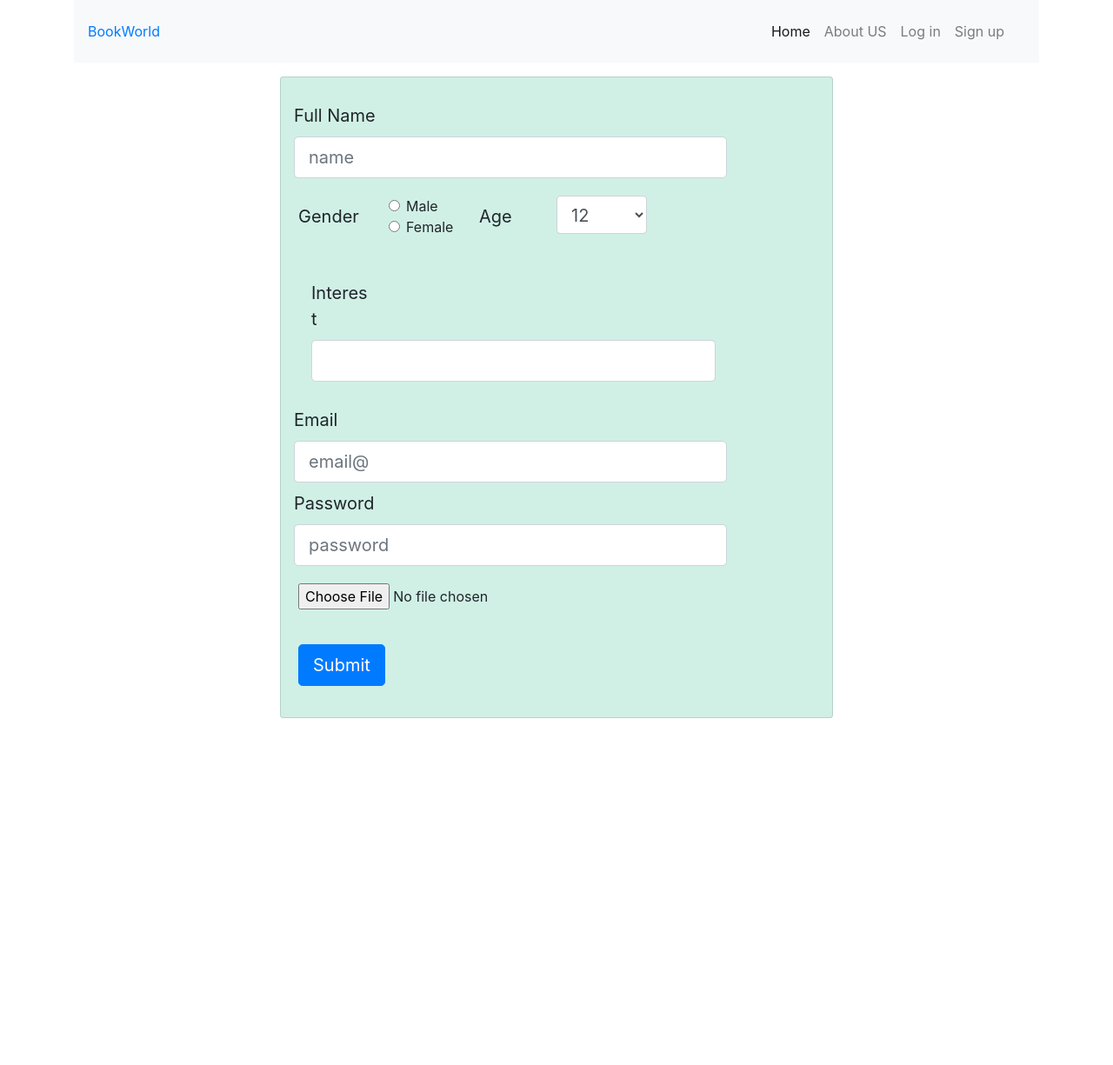
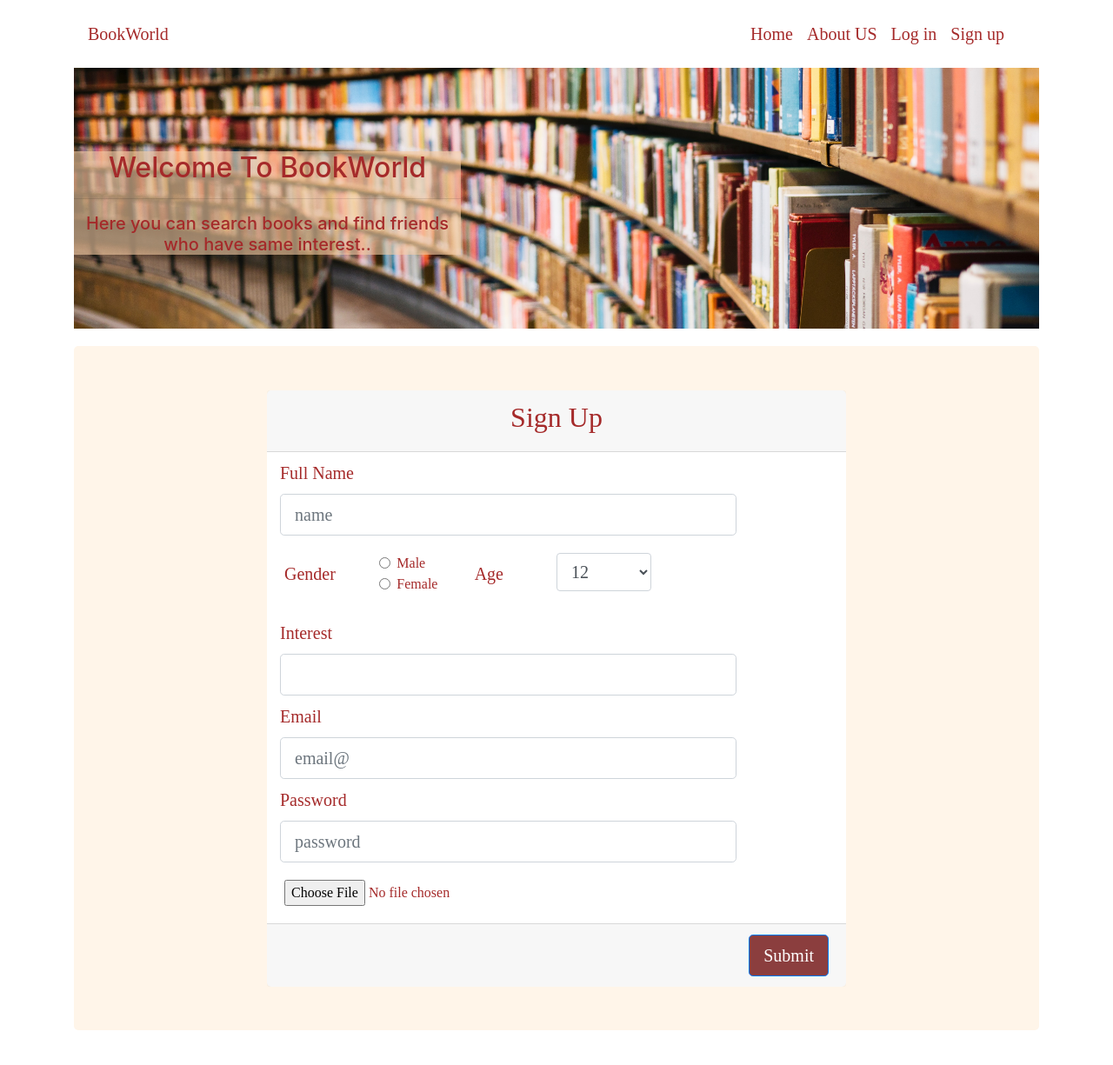
Before and after one commit to Sameea786/project-book, a Flask app: page /signup in a window 1280 px wide. Shown: the whole page at 87% size. Before the commit the page ends 826 px from the top, so only its background shows below. Run offline with Flask 2, Linux system fonts and the light colour scheme; some libraries are stand-ins or nearby versions.

Commit message:
complete with user design

```diff
--- a/server.py
+++ b/server.py
@@ -3,7 +3,7 @@
 from flask import (Flask , render_template, request, flash, session, redirect,jsonify)
 from model import connect_to_db
 import crud
-from data.books import get_books,search_book_with_google_id
+from data.books import get_books,search_book_with_google_id_and_set_with_review,search_book_with_google_id
 
 from jinja2 import StrictUndefined
 import cloudinary.uploader
@@ -64,12 +64,34 @@ def process_logout():
     return redirect("/")
 
 
-@app.route('/search')
-def search_book():
-    """search book"""
-    search_keyword=request.args.get("search")
-    books=get_books(search_keyword)
-    return  render_template("index.html", books= books)
+@app.route('/signup')
+def sign_up():
+    """return sign up page"""
+    if session.get("id") is None:
+        return render_template("signup.html")
+    else:
+        return redirect("/")
+
+
+
+@app.route('/processSignup', methods=["POST"])
+def process_signup():
+    """this function will save user get information from sign up
+    form,return him to index page"""
+
+    fname = request.form.get("name")
+    email = request.form.get("email")
+    password = request.form.get("password")
+    age = request.form.get("age")
+    gender= request.form.get("gender")
+    user_image = request.files['userimage']
+    interest = request.form.get("interest")
+    result = cloudinary.uploader.upload(user_image,api_key=CLOUDINARY_KEY,api_secret=CLOUDINARY_KEY_SECRET,
+    cloud_name="dj4hb9gek")
+    img_url=result['secure_url']
+    user=crud.create_user(fname,img_url,email,password,age,gender,interest)
+    return redirect("/")
+
 
 
 
@@ -87,33 +109,29 @@ def user_profile():
 
 
 
-@app.route('/signup')
-def sign_up():
-    if session.get("id") is None:
-        return render_template("signup.html")
-    else:
-        return redirect("/")
 
 
-
-@app.route('/processSignup', methods=["POST"])
-def process_signup():
-    """this function will save user get information from sign up
-    form, save in database and return him to index page"""
-
-    fname = request.form.get("name")
+@app.route("/updateprofile", methods=["POST"])
+def update_profile():
+    """update user name and profile"""
+    name = request.form.get("name")
     email = request.form.get("email")
-    password = request.form.get("password")
-    age = request.form.get("age")
-    gender= request.form.get("gender")
     user_image = request.files['userimage']
-    interest = request.form.get("interest")
-    print(CLOUDINARY_KEY_SECRET)
     result = cloudinary.uploader.upload(user_image,api_key=CLOUDINARY_KEY,api_secret=CLOUDINARY_KEY_SECRET,
     cloud_name="dj4hb9gek")
     img_url=result['secure_url']
-    user=crud.create_user(fname,img_url,email,password,age,gender,interest)
+    crud.update_user(session['id'],name,email,img_url)
+
     return redirect("/")
+
+
+@app.route('/search')
+def search_book():
+    """search book"""
+    search_keyword=request.args.get("search")
+    books=get_books(search_keyword)
+    return  render_template("index.html", books= books)
+
 
 
 @app.route('/favoriteSuggest',methods=["POST"])
@@ -142,14 +160,14 @@ def favorite_suggest():
 
 @app.route('/addreview',methods = ["POST"])
 def add_review():
-    """add review of book in database"""
+    """add book review in database"""
 
     if session.get("id",None):
         name = request.form.get("name")
         google_id = request.form.get("google_id")
         review = request.form.get("value")
         userbook=crud.save_review(session["id"],google_id,name,review)
-        print(userbook)
+        print(google_id,review)
         return jsonify({"message":"Your review is added"})
     else:
         return jsonify({"message":"You need to sign up"})
@@ -157,14 +175,10 @@ def add_review():
 
 @app.route('/deletereview', methods= ["POST"])
 def delete_review():
-
+    """it will delete review through google id """
     google_id = request.form.get("google_id")
-    print(google_id)
     userbook = crud.delete_review(session["id"], google_id)
     return jsonify({"message":"You delete your review"})
-
-
-
 
 
 
@@ -190,15 +204,11 @@ def manage_friend():
     if session.get("id",None):
         friend_id=request.form.get("user_id")
         status=request.form.get("status")
-        print(status,session['id'],friend_id)
-        print(type(session['id']))
         friend=crud.update_friend_status(session['id'],friend_id,status)
+        status=status.capitalize()
         if friend:
-            print("loop delete")
             return jsonify({'message': status})
-
         else:
-            print("issue")
             return jsonify({'message':'Issue with request'})
     else:
         return redirect("/")
@@ -208,57 +218,51 @@ def manage_friend():
 @app.route("/review")
 def get_review():
 
-    google_id_with_review = crud.get_review_google_id(session['id'])
-    books=search_book_with_google_id(google_id_with_review[0])
-    return render_template("userreview.html",fav_books=books,reviews =  google_id_with_review[1],zip=zip)
+    friend_id= request.args.get("friend_id")
+    if friend_id:
+        google_id_with_review = crud.test_get_review_google_id(friend_id)
+        books=search_book_with_google_id_and_set_with_review(google_id_with_review)
+    else:
+        google_id_with_review = crud.test_get_review_google_id(session['id'])
+        books=search_book_with_google_id_and_set_with_review(google_id_with_review)
+    return render_template("userreview.html",fav_books=books,friend_id=friend_id)
 
 
 @app.route("/favorite")
 def get_favorite():
 
     friend_id= request.args.get("friend_id")
-    # if friend_id:
-    #     google_id = crud.get_favorite_suggest(friend_id) # this function is returning all googlgle key which have
-    #     fav_books = search_book_with_google_id(google_id[0])
-    # else:
-    print("favorite")
-    google_id = crud.get_favorite_suggest(session['id']) # this function is returning all googlgle key which have
-    fav_books = search_book_with_google_id(google_id[0])
-    return render_template("favoritebook.html",fav_books=fav_books)
+    if friend_id:
+        google_id = crud.get_favorite_suggest(friend_id) # this function is returning all googlgle key which have
+        fav_books = search_book_with_google_id(google_id[0])
+    else:
+        google_id = crud.get_favorite_suggest(session['id']) # this function is returning all googlgle key which have
+        fav_books = search_book_with_google_id(google_id[0])
+    return render_template("favoritebook.html",fav_books=fav_books,friend_id=friend_id)
 
 @app.route("/suggest")
 def get_suggest():
-
-    google_id = crud.get_favorite_suggest(session['id']) # this function is returning all googlgle key which have
-    suggest_books = search_book_with_google_id(google_id[1])
-    print("suggest")
-    return render_template("suggestbook.html",suggest_books=suggest_books)
+    friend_id= request.args.get("friend_id")
+    if friend_id:
+        google_id = crud.get_favorite_suggest(friend_id) # this function is returning all googlgle key which have
+        suggest_books = search_book_with_google_id(google_id[1])
+    else:
+        google_id = crud.get_favorite_suggest(session['id']) # this function is returning all googlgle key which have
+        suggest_books = search_book_with_google_id(google_id[1])
+    return render_template("suggestbook.html",suggest_books=suggest_books,friend_id=friend_id)
 
 @app.route("/requestfriend")
 def get_requested_friend():
-
+    """return friend requests"""
     requested_friend=crud.get_requested_friend(session['id'])
     return render_template("requestfriend.html", friend_requests=requested_friend)
 
+
 @app.route("/friends")
 def get_friends():
-
+    """return friends"""
     friends= crud.get_friend(session['id'])
-    #logic_for_friend()
     return render_template("friends.html", friends=friends)
-
-def logic_for_friend():
-    friends= crud.get_friend(session['id'])
-    friend_list=[]
-    for friend in friends:
-        google_id = crud.get_favorite_suggest(friend.user_id) # this function is returning all googlgle key which have
-        fav_books = search_book_with_google_id(google_id[0])
-        suggest_books = search_book_with_google_id(google_id[1])
-
-        friend_list.append([friend,fav_books,suggest_books])
-    print(friend_list)
-
-
 
 
 @app.route("/sharebooks")
--- a/static/bookevents.js
+++ b/static/bookevents.js
@@ -5,12 +5,9 @@
 
 $('.favorite,.suggest,.lend').on("change",(evt)=>{
     evt.preventDefault()
-    alert("book")
     const google_id = evt.target.id
     const name= evt.target.name
     const status = evt.target.checked
-    alert(google_id)
-    alert(status)
     const dataform={
         'google_id':google_id,
         'name' :  name,
@@ -32,7 +29,6 @@ $('.favorite,.suggest,.lend').on("change",(evt)=>{
 $('.save-review').on('click',(evt)=>{
 
     evt.preventDefault()
-    alert("book")
     console.log(evt)
     const google_id = (evt.target.id).split('-')[1]
     const name = evt.target.name
@@ -60,7 +56,6 @@ $(".add-friend,.request-friend,.reject-friend").on('click',(evt)=>{
     evt.preventDefault()
     const user_id = evt.target.id
     const status=  evt.target.name
-    alert(user_id)
     const data={'user_id':user_id,'status':status }
 
 $.post("/manageFriend",data,(result)=>{
@@ -132,14 +127,14 @@ $(".user-name").on("click",(evt)=>{
     })
 })
 
-// $(".friend-favorite").on("click",(evt)=>{
-//     evt.preventDefault()
-//     alert(evt.target.id)
-//     const data={'friend_id':evt.target.id}
-//     $.get("/favorite",(data),(result)=>{
-//         $("#check" ).html(result)
-//         $( "#favoritebook" ).modal('show');
-//         })
 
-
-// })
+$(".save-profile").on("click",(evt)=>{
+    const name = $("#name").val()
+    const email = $("#email").val()
+    const img_file=$("image").val()
+    const data = {'name':name,'email':email,'img_file':img_file}
+    $.post("/updateprofile",(data),(result)=>{
+        $('.close2').trigger('click');
+        alert("update")
+    });
+})
--- /dev/null
+++ b/static/css/style.css
@@ -0,0 +1,75 @@
+div.main-container{
+    background-color:rgb(255, 245, 233);
+    color:brown;
+    font-size: medium;
+    font-family: serif;
+    border-radius: 5px;
+    padding-top: 1px;
+    margin-top: 20px;
+}
+
+.view{
+    color:brown;}
+
+.navbar-custom{
+    color:black;
+    font-family: serif;
+    font-size: 20px;
+}
+
+
+.book-info{
+    background-color: whitesmoke;
+    margin:5px;
+    border-radius: 5px;
+      /* margin-left: 3px;
+    margin-bottom: 15px; */
+}
+img{
+    display:block;
+    margin-top: 5%;
+    margin-left: auto;
+    margin-right: auto;
+    width:95%
+}
+/* .navbar-custom a{
+    color:brown
+} */
+ .modal-body{
+    background-color: whitesmoke;
+
+}
+.card-text{
+     color:rgb(41, 40, 40);
+}
+.card{
+    background-color: white; ;
+}
+ .form{
+
+    margin-bottom: 40px;
+    margin-top: 50px;
+    margin-left: auto;
+    margin-right: auto;
+    padding-bottom: 20px;
+
+     width:60%
+
+}
+.form-signup{
+    background-color:white;
+    border-radius: 5px;
+    margin-bottom: 30px;
+
+}
+.btn-primary{
+    background-color: rgb(139, 62, 62);
+}
+.btn-secondary{
+    background-color: brown;
+
+
+}
+a{
+    color:brown
+}
--- a/templates/base.html
+++ b/templates/base.html
@@ -7,6 +7,7 @@
     <meta name="viewport" content="width=device-width">
     <link rel="stylesheet" href="https://stackpath.bootstrapcdn.com/bootstrap/4.3.1/css/bootstrap.min.css"
      integrity="sha384-ggOyR0iXCbMQv3Xipma34MD+dH/1fQ784/j6cY/iJTQUOhcWr7x9JvoRxT2MZw1T" crossorigin="anonymous">
+     <link rel="stylesheet" href="/static/css/style.css">
 
      <script
      src="https://code.jquery.com/jquery-3.6.0.js"
@@ -23,11 +24,11 @@
     {% block head %}{% endblock %}
   </head>
   <body class="container">
-    <nav class="navbar sticky-top navbar-light bg-light">
+    <nav class="navbar navbar-custom  main-container">
       <div class="site-logo">
-          <a href="index.html" class="text-black"><span class="text">Book</span>World</a>
+          <a href="/" class="text-black"><span class="text">Book</span>World</a>
       </div>
-      <nav class="navbar navbar-expand-sm navbar-light bg-light">
+      <nav class="navbar navbar-expand-sm">
           <button class="navbar-toggler d-lg-none" type="button" data-toggle="collapse"
               data-target="#collapsibleNavId" aria-controls="collapsibleNavId" aria-expanded="false"
               aria-label="Toggle navigation">
@@ -68,11 +69,34 @@
           </div>
       </nav>
     </nav>
+
+    <div class="view"
+    style="background-image: url('/static/img/books2.jpg');background-size:cover;background-position: center; min-height: 300px;">
+    <!-- Mask & flexbox options-->
+    <div class="mask rgba-gradient align-items-center">
+        <!--Grid row-->
+        <div class="row">
+            <!--Grid column-->
+            <div class="col-md-5  text-center text-md mt-xl-5 mb-5"
+                data-wow-delay="0.3s"  >
+                <div style="background: rgba(247, 206, 165, 0.6)">
+                <h2 class="h2-responsive text  mt-sm-5" >Welcome To BookWorld </h2>
+                <hr class="hr-light">
+                <h5 class="mb-4" >Here you can search books and find friends who have same interest..</h6>
+            </div>
+            </div>
+            <!--Grid column-->
+        </div>
+        <!--Grid row-->
+    </div>
+</div>
+    <div class="main-container">
     {% block body %}{% endblock %}
 
     {% block after_body %}{% endblock %}
 
     <script src="/static/bookevents.js"></script>
+  </div>
 
   </body>
 </html>
--- a/templates/signup.html
+++ b/templates/signup.html
@@ -1,10 +1,15 @@
 {% extends "base.html" %}
 {% block body%}
-<div class="container" style="max-width:60%">
-    <div class="card mb-3 mt-3 form-signup" style="background-color:rgb(208, 240, 230); margin-left: auto; margin-right: auto;">
-        <form  method="POST" action="/processSignup" enctype="multipart/form-data" style="margin-left:20%px">
 
-            <div class="form-group" style="margin-top: 20px;">
+
+
+
+        <form  class="form"method="POST" action="/processSignup" enctype="multipart/form-data" style="margin-left:20%px">
+            <div class="form-group form-signup"  style="margin-top: 20px;text-align: centre;">
+
+                <div class="card-header" style="text-align: center;">
+                     <h2 class="form-signup-heading" style="text-align: center">Sign Up</h2>
+                </div>
                 <label for="colFormLabelLg" class="col-sm-3 col-form-label col-form-label-lg">Full Name</label>
                 <div class="col-sm-10">
                     <input type="name" name="name" class="form-control form-control-lg" id="name" placeholder="name">
@@ -37,14 +42,11 @@
                     </select>
                 </div>
 
-                <div class="card-body">
-                <label for="colFormLabelLg" class="col-sm-2 col-form-label col-form-label-lg">Interest</label>
+                <label for="colFormLabelLg" class="col-sm-4 col-form-label col-form-label-lg">Interest</label>
                 <div class="col-sm-10">
                     <input type="text" class="form-control form-control-lg" id="interest" name="interest">
 
                 </div>
-            </div>
-
                 <label for="colFormLabelLg" class="col-sm-2 col-form-label col-form-label-lg">Email</label>
                 <div class="col-sm-10">
                     <input type="email" class="form-control form-control-lg" id="email" name="email"
@@ -59,34 +61,14 @@
                     <input type="file" name="userimage" id="image">
                 </div>
 
-
-                <!-- <div class="card-body row">
-
-                <label class="col-form-label col-sm-2 col-form-label-lg">City</label>
-                <div class="col-sm-2 no-gutters">
-                     <input class="form-check-input" type="text" name="gender" id="male"  style="width:120px">
-
-                </div>
-
-
-
-
-                <label class="col-form-label col-sm-2 col-form-label-lg no-gutters" for="exampleFormControlSelect1">Country</label>
-                <select class="form-control col-sm-2 col-form-label-lg no-gutters" name="age" id="age">
-                      {%for i in range(12,45)%}
-                        <option value={{i}}>{{i}}</option>
-                       {% endfor %}
-                </select>
-            </div> -->
-
-                <div class="card-body">
+                <div class="card-footer" style="text-align: right;">
                     <button type="submit" class="btn btn-primary btn-lg">Submit</button>
                 </div>
             </div>
 
 
         </form>
-    </div>
-</div>
+
+
 
 {% endblock %}
--- a/templates/users.html
+++ b/templates/users.html
@@ -7,7 +7,7 @@
     <div class="card mb-3 user-infor"  >
         <div class="row no-gutters">
           <div class="col-md-4">
-            <img src="/static/img/default_img.jpg.png" actual-image="{{user.img_url}}" class="card-img" alt="...">
+            <img src= "{{user.img_url}}" onerror="this.src='/static/img/default_img.jpg.png';" class="card-img" alt="...">
           </div>
           <div class="col-md-8">
             <div class="card-body" id ="user-id" name={{user.user_id}}>
```
Also changed, not shown: crud.py (+21 -3 lines), data/books.py (+30 -3 lines), static/userprofile.js (+40 -2 lines), templates/favoritebook.html (+9 -4 lines), templates/friends.html (+9 -10 lines), templates/index.html (+13 -6 lines), templates/login.html (+12 -3 lines), templates/suggestbook.html (+7 -3 lines), templates/userProfile.html (+57 -8 lines), templates/userreview.html (+10 -7 lines), README.md (added), static/img/book3.jpg (added), static/img/books2.jpg (added), static/img/freestocks-OfaDD5o8hpk-unsplash.jpg (added).
